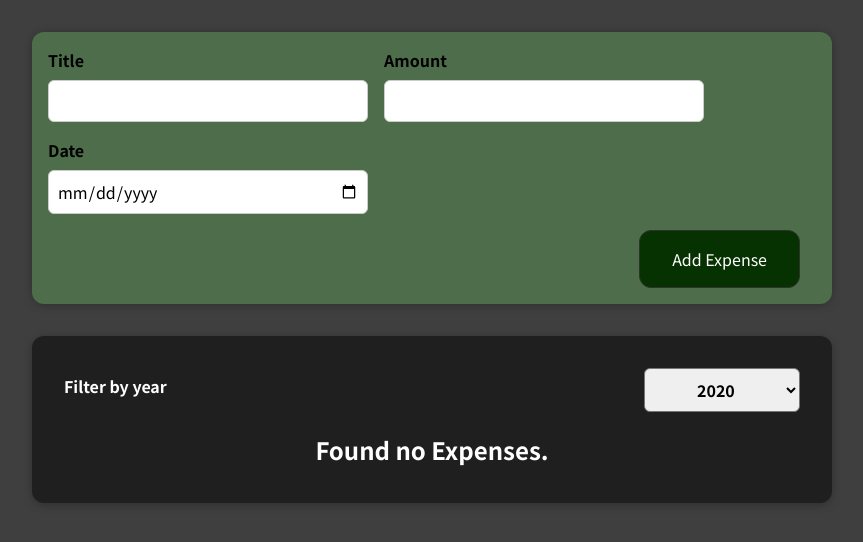
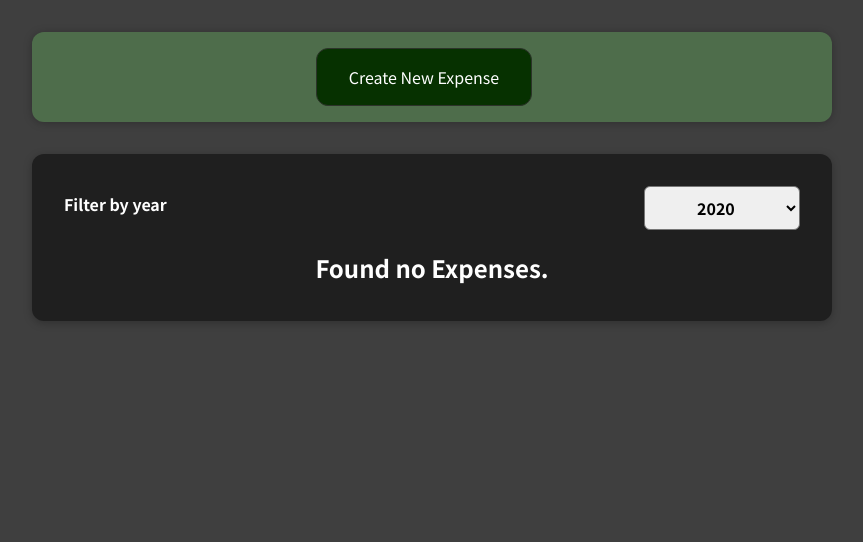
Before and after one commit to ddeveloper72/react-complete-guide, a React (Create React App) app: page / in a window 1280 px wide. Shown: the top 542 px of the page, without its empty margins (208-1071 px from the left). Built offline with nearby package versions, Linux system fonts and the light colour scheme.

Commit message:
useState to setup DOM elements for button or form

```diff
--- a/src/components/NewExpense/NewExpense.js
+++ b/src/components/NewExpense/NewExpense.js
@@ -1,8 +1,15 @@
-import React from 'react';
+import React, { useState } from 'react';
 import ExpenseForm from './ExpenseForm';
-import './NewExpense.css';
+import '../NewExpense/NewExpense.css';
 
 const NewExpense = (props) => {
+
+    // create a variable name for DOM object add expense button || expenseForm
+    let SelectNewExpense = '';
+
+    // get initial state of expense form which is not shown- false
+    const [addingNewExpense, setAddNewExpense] = useState(false);
+
     const SaveNewExpenseData = (enteredExpenseData) => {
         //  use the spread operation to add the new data to the existing array
         //  added id to the data using math.random()
@@ -10,14 +17,31 @@ const NewExpense = (props) => {
             ...enteredExpenseData,
             id: Math.random().toString()
         };
-        // console.log(expenseData);
+
         props.onAddExpense(expenseData);
     };
 
+    // call and addNewExpenseHandler method to change the setAddNewExpense state to true.
+    const addNewExpenseHandler = () => {
+        setAddNewExpense(true);
+    };
+
+    if (!addingNewExpense) {
+        SelectNewExpense =
+        // when setAddNewExpense is false, show the addingNewExpense button
+            <button onClick={addNewExpenseHandler}>Create New Expense</button>;
+
+    } else {
+        // when setAddNewExpense is true, show the setAddNewExpense form
+        SelectNewExpense =
+            <ExpenseForm onSaveNewExpenseData={SaveNewExpenseData} />;
+
+    }
+
     return (
-        // add a prop, onSaveNewExpenseData to pull in function as a value
+        // inject logic for useState here 👍
         <div className='new-expense'>
-            <ExpenseForm onSaveNewExpenseData={SaveNewExpenseData}/>
+            {SelectNewExpense}
         </div>
     );
 };
```
